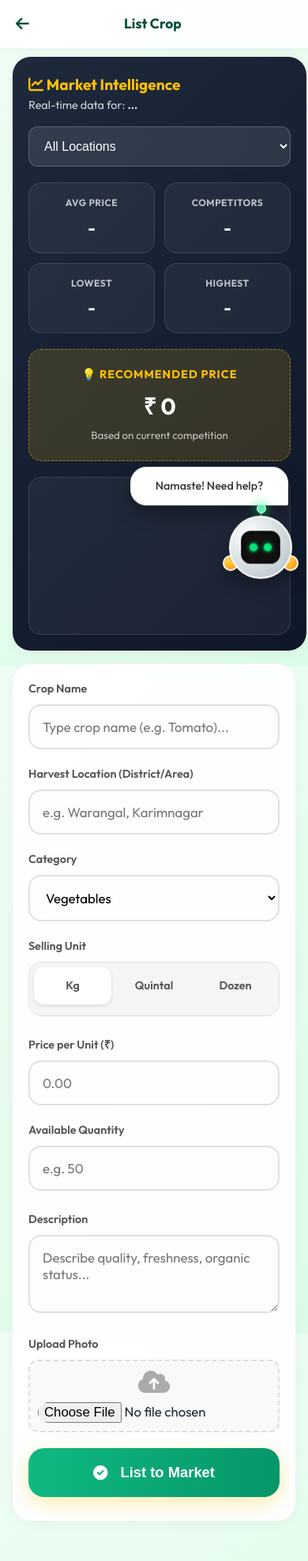
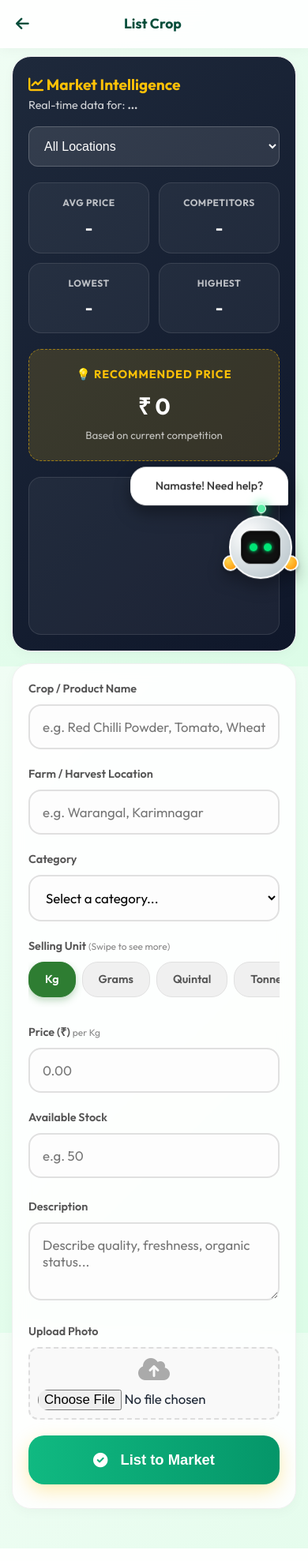
Before and after one commit to valiyashovardhan-prog/agri-setu, a Flask app: page /sell_crop in a window 390 px wide. Shown: the whole page at 79% size. Run offline with Flask 3, Linux system fonts and the light colour scheme; the visitor is signed in with stand-in values (Sample User, id 1); parts of the project's set-up code (start-up, migrations or seed data) failed here and were passed over.

Commit message:
new type of vareity of products can be sold

```diff
--- a/templates/farmer_profile.html
+++ b/templates/farmer_profile.html
@@ -168,8 +168,9 @@
                 <div class="p-details" style="padding: 20px;">
                     <div style="font-size: 0.75rem; text-transform: uppercase; color: #888; margin-bottom: 5px; font-weight: 600;">{{ item.category }}</div>
                     <h3 style="margin: 0 0 10px 0; color: #222;">{{ item.item_name }}</h3>
-                    <div class="p-price" style="color: var(--earth-dark); font-weight: 700; font-size: 1.3rem; margin-bottom: 5px;">₹{{ item.price }} <span style="font-size: 0.8rem; color: #888; font-weight: normal;">/kg</span></div>
-                    <p style="color: #666; font-size: 0.85rem; margin: 0; background: #f9f9f9; padding: 5px 10px; border-radius: 8px; display: inline-block;">Stock: <strong>{{ item.stock }}kg</strong></p>
+                    <!-- DYNAMIC UNIT DISPLAY UPDATED -->
+                    <div class="p-price" style="color: var(--earth-dark); font-weight: 700; font-size: 1.3rem; margin-bottom: 5px;">₹{{ item.price }} <span style="font-size: 0.8rem; color: #888; font-weight: normal;">/{{ item.unit }}</span></div>
+                    <p style="color: #666; font-size: 0.85rem; margin: 0; background: #f9f9f9; padding: 5px 10px; border-radius: 8px; display: inline-block;">Stock: <strong>{{ item.stock }} {{ item.unit }}</strong></p>
                 </div>
             </div>
             {% else %}
--- a/templates/product_detail.html
+++ b/templates/product_detail.html
@@ -225,7 +225,7 @@
                 <!-- DESKTOP ACTION AREA (Hidden on Mobile) -->
                 <div class="desktop-action-area">
                     <div style="font-size: 2rem; font-weight: 700; color: var(--primary-dark); margin-bottom: 20px;">
-                        ₹{{ product.price }} <span style="font-size: 1rem; color: #999; font-weight: 400;">/ kg</span>
+                        ₹{{ product.price }} <span style="font-size: 1rem; color: #999; font-weight: 400;">/ {{ product.unit }}</span>
                     </div>
                 </div>
 
@@ -234,7 +234,7 @@
                 <div style="padding: 20px; background: #f0fdf4; border-radius: 15px; margin-bottom: 30px; border: 1px solid #d1fae5; display: flex; align-items: center; gap: 15px;">
                     <i class="fas fa-box-open" style="color: var(--earth-dark); font-size: 1.5rem;"></i>
                     <div>
-                        <strong style="color: var(--earth-dark);">In Stock:</strong> <span style="color: #555;">{{ product.stock }} kg available for immediate order.</span>
+                        <strong style="color: var(--earth-dark);">In Stock:</strong> <span style="color: #555;">{{ product.stock }} {{ product.unit }} available for immediate order.</span>
                     </div>
                 </div>
 
@@ -277,7 +277,7 @@
     <div class="mobile-bottom-bar">
         <div class="mobile-price-col">
             <span>Total Price</span>
-            <div><strong>₹{{ product.price }}</strong> <small>/ kg</small></div>
+            <div><strong>₹{{ product.price }}</strong> <small>/ {{ product.unit }}</small></div>
         </div>
 
         <button onclick="addToCart({{ product.id }})" class="btn-submit">
--- a/templates/sell_crop.html
+++ b/templates/sell_crop.html
@@ -9,8 +9,12 @@
     <script src="https://cdn.jsdelivr.net/npm/chart.js"></script>
     <style>
         /* ========================================================
-           DESKTOP STYLES (Your Original Layout)
+           DESKTOP STYLES
            ======================================================== */
+        html, body {
+            overflow-x: hidden; /* Prevents layout breaking entirely */
+        }
+
         .sell-grid {
             display: grid;
             grid-template-columns: 1.5fr 1fr;
@@ -28,6 +32,7 @@
         .input-group {
             margin-bottom: 20px;
             position: relative;
+            max-width: 100%;
         }
 
         .input-group label {
@@ -40,25 +45,38 @@
             border: 2px solid #e0e0e0; border-radius: 12px;
             font-size: 1rem; outline: none; transition: border-color 0.3s;
             background: #fff; font-family: inherit;
+            box-sizing: border-box;
         }
 
         .input-group input:focus, .input-group select:focus, .input-group textarea:focus {
             border-color: var(--earth-dark);
         }
 
-        /* Unit Toggle Switch */
+        /* --- NEW: Scrollable Pill UI for Units --- */
         .unit-toggle {
-            display: flex; gap: 5px; background: #f5f5f5;
-            padding: 5px; border-radius: 12px; border: 1px solid #e0e0e0;
+            display: flex; gap: 8px; background: transparent;
+            overflow-x: auto; padding-bottom: 5px;
+            -webkit-overflow-scrolling: touch;
+            scrollbar-width: none; /* Firefox */
+            width: 100%;
+            max-width: 100%;
         }
+        .unit-toggle::-webkit-scrollbar { display: none; } /* Chrome/Safari */
+
         .unit-option {
-            flex: 1; padding: 8px; text-align: center; cursor: pointer;
-            border-radius: 8px; font-size: 0.85rem; font-weight: 600;
-            color: #666; transition: 0.3s;
+            flex: 0 0 auto; /* Prevents shrinking */
+            padding: 10px 20px; text-align: center; cursor: pointer;
+            border-radius: 20px; font-size: 0.9rem; font-weight: 600;
+            color: #555; background: #f0f0f0; border: 1px solid #e0e0e0;
+            transition: 0.2s;
         }
+
+        /* ABSOLUTE FIX: Hardcoded colors to bypass cache and guarantee visibility */
         .unit-option.active {
-            background: white; color: var(--earth-dark);
-            box-shadow: 0 2px 5px rgba(0,0,0,0.1);
+            background-color: #2E7D32 !important;
+            color: #ffffff !important;
+            border-color: #2E7D32 !important;
+            box-shadow: 0 4px 10px rgba(46, 125, 50, 0.3) !important;
         }
         .hidden-radio { display: none; }
 
@@ -84,7 +102,7 @@
         /* File Upload */
         .file-upload-box {
             background: #f9f9f9; border: 2px dashed #ddd; border-radius: 12px;
-            padding: 10px; text-align: center; cursor: pointer;
+            padding: 10px; text-align: center; cursor: pointer; box-sizing: border-box;
         }
 
         /* ========================================================
@@ -100,11 +118,10 @@
         @media (max-width: 768px) {
             .hide-on-mobile { display: none !important; }
 
-            body { background-color: #f4f7f6; } /* Slight grey background for native app feel */
+            body { background-color: #f4f7f6; overflow-x: hidden !important; }
 
-            .container { padding: 10px 15px 50px 15px !important; margin-top: 0 !important; max-width: 100% !important; }
+            .container { padding: 10px 15px 50px 15px !important; margin-top: 0 !important; width: 100% !important; max-width: 100vw !important; overflow-x: hidden !important; box-sizing: border-box; }
 
-            /* 1. Sticky Mobile Header */
             .mobile-top-header {
                 display: flex !important; justify-content: space-between; align-items: center;
                 padding: 15px 20px; background: rgba(255, 255, 255, 0.9);
@@ -112,57 +129,29 @@
                 position: sticky; top: 0; z-index: 4000; box-shadow: 0 2px 15px rgba(0,0,0,0.04);
             }
 
-            /* 2. Layout Stacking & Order Reversal */
-            .sell-grid {
-                display: flex !important;
-                flex-direction: column !important;
-                gap: 15px !important;
-            }
-            .input-row {
-                display: flex !important;
-                flex-direction: column !important;
-                gap: 0 !important;
-            }
+            .sell-grid { display: flex !important; flex-direction: column !important; gap: 15px !important; width: 100%; box-sizing: border-box; }
+            .input-row { display: flex !important; flex-direction: column !important; gap: 0 !important; width: 100%; box-sizing: border-box; }
 
-            /* CRITICAL: Move Analysis Panel to the Top on Mobile */
-            .analysis-panel { order: -1 !important; }
+            /* Move Analysis Panel to the Top on Mobile */
+            .analysis-panel { order: -1 !important; width: 100%; box-sizing: border-box; }
 
-            /* 3. Panel Refinements */
-            .glass-panel {
-                padding: 20px !important;
-                border-radius: 24px !important;
-                margin-bottom: 0 !important;
-                box-shadow: 0 4px 15px rgba(0,0,0,0.03) !important;
-                border: 1px solid #f0f0f0 !important;
-            }
-
+            .glass-panel { padding: 20px !important; border-radius: 24px !important; margin-bottom: 0 !important; box-shadow: 0 4px 15px rgba(0,0,0,0.03) !important; border: 1px solid #f0f0f0 !important; width: 100%; box-sizing: border-box; }
             .section-title { font-size: 1.3rem !important; margin-bottom: 20px !important; }
 
-            /* 4. Touch-Friendly Inputs */
             .input-group input, .input-group select, .input-group textarea {
-                padding: 16px !important;
-                border-radius: 16px !important;
-                font-size: 1.05rem !important;
-                background: #fdfdfd !important;
+                padding: 16px !important; border-radius: 16px !important; font-size: 1.05rem !important; background: #fdfdfd !important;
             }
             .input-group label { font-size: 0.9rem !important; margin-bottom: 8px !important; color: #555 !important; }
-            .unit-toggle { padding: 6px !important; border-radius: 16px !important; }
-            .unit-option { padding: 12px !important; border-radius: 12px !important; font-size: 0.95rem !important; }
 
-            /* 5. Stat Grid Adjustments */
+            /* Ensures the unit toggle bar doesn't cause horizontal scrolling */
+            .unit-toggle { max-width: calc(100vw - 70px) !important; }
+
             .stat-grid { grid-template-columns: 1fr 1fr !important; gap: 12px !important; }
             .stat-card { padding: 15px 10px !important; border-radius: 16px !important; background: rgba(255,255,255,0.05) !important; border-color: rgba(255,255,255,0.1) !important;}
             .stat-card h4 { color: rgba(255,255,255,0.7) !important; }
             .stat-card .val { color: white !important; }
 
-            /* 6. Big Action Button */
-            .btn-submit {
-                padding: 20px !important;
-                font-size: 1.15rem !important;
-                border-radius: 20px !important;
-                margin-top: 10px !important;
-                box-shadow: 0 8px 25px rgba(255, 193, 7, 0.3) !important;
-            }
+            .btn-submit { padding: 20px !important; font-size: 1.15rem !important; border-radius: 20px !important; margin-top: 10px !important; box-shadow: 0 8px 25px rgba(255, 193, 7, 0.3) !important; width: 100%; box-sizing: border-box; }
         }
     </style>
 </head>
@@ -193,64 +182,78 @@
 
             <!-- LEFT: Selling Form -->
             <div class="glass-panel">
-                <h2 class="section-title hide-on-mobile" style="margin-top: 0;"><i class="fas fa-plus-circle"></i> Sell New Crop</h2>
+                <h2 class="section-title hide-on-mobile" style="margin-top: 0;"><i class="fas fa-plus-circle"></i> Sell New Product</h2>
 
                 <form action="{{ url_for('sell_crop') }}" method="POST" enctype="multipart/form-data">
 
                     <!-- 1. Smart Name Input -->
                     <div class="input-group" id="POINT_NAME">
-                        <label>Crop Name</label>
-                        <input type="text" name="item_name" id="itemName" placeholder="Type crop name (e.g. Tomato)..." required autocomplete="off" onkeyup="fetchSuggestions()">
+                        <label>Crop / Product Name</label>
+                        <input type="text" name="item_name" id="itemName" placeholder="e.g. Red Chilli Powder, Tomato, Wheat..." required autocomplete="off" onkeyup="fetchSuggestions()">
                         <div id="suggestionBox" class="suggestions-box"></div>
                     </div>
 
-                    <!-- 2. Location (For filtering) -->
+                    <!-- 2. Location -->
                     <div class="input-group">
-                        <label>Harvest Location (District/Area)</label>
+                        <label>Farm / Harvest Location</label>
                         <input type="text" name="location" placeholder="e.g. Warangal, Karimnagar" required>
                     </div>
 
-                    <!-- 3. Category & Unit (Side by Side on Desktop) -->
-                    <div class="input-row">
+                    <!-- 3. Category -->
                     <div class="input-group">
                         <label>Category</label>
                         <select name="category" required>
-                                <option value="Veg">Vegetables</option>
-                                <option value="Fruit">Fruits</option>
-                                <option value="Grain">Grains</option>
-                                <option value="Waste">Agri-Waste</option>
+                            <option value="" disabled selected>Select a category...</option>
+                            <option value="Veg">🥦 Vegetables (Sabzi)</option>
+                            <option value="Fruit">🍎 Fruits (Phal)</option>
+                            <option value="Grain">🌾 Grains & Pulses (Anaaj/Dal)</option>
+                            <option value="Spice">🌶️ Spices (Masala/Turmeric)</option>
+                            <option value="Packaged">📦 Packaged (Flour/Pickle/Jaggery)</option>
+                            <option value="Waste">🍂 Agri-Waste (Fodder/Stubble)</option>
                         </select>
                     </div>
 
+                    <!-- 4. Selling Unit (Scrollable UI) -->
                     <div class="input-group">
-                            <label>Selling Unit</label>
+                        <label>Selling Unit <small style="color:#888; font-weight:normal;">(Swipe to see more)</small></label>
                         <div class="unit-toggle">
                             <label class="unit-option active" onclick="selectUnit(this)">
                                 Kg <input type="radio" name="unit" value="kg" checked class="hidden-radio">
                             </label>
                             <label class="unit-option" onclick="selectUnit(this)">
+                                Grams <input type="radio" name="unit" value="g" class="hidden-radio">
+                            </label>
+                            <label class="unit-option" onclick="selectUnit(this)">
                                 Quintal <input type="radio" name="unit" value="quintal" class="hidden-radio">
+                            </label>
+                            <label class="unit-option" onclick="selectUnit(this)">
+                                Tonnes <input type="radio" name="unit" value="tonne" class="hidden-radio">
+                            </label>
+                            <label class="unit-option" onclick="selectUnit(this)">
+                                Packet <input type="radio" name="unit" value="packet" class="hidden-radio">
+                            </label>
+                            <label class="unit-option" onclick="selectUnit(this)">
+                                Piece <input type="radio" name="unit" value="piece" class="hidden-radio">
                             </label>
                             <label class="unit-option" onclick="selectUnit(this)">
                                 Dozen <input type="radio" name="unit" value="dozen" class="hidden-radio">
                             </label>
                         </div>
                     </div>
-                    </div>
 
-                    <!-- 4. Price & Stock (Side by Side on Desktop) -->
+                    <!-- 5. Price & Stock (Side by Side) -->
                     <div class="input-row">
                         <div class="input-group">
-                            <label>Price per Unit (₹)</label>
+                            <label>Price (₹) <small style="color:#888; font-weight:normal;" id="price-unit-label">per Kg</small></label>
                             <input type="number" name="price" placeholder="0.00" required>
                         </div>
                         <div class="input-group">
-                            <label>Available Quantity</label>
+                            <label>Available Stock</label>
                             <input type="number" name="stock" placeholder="e.g. 50" required>
                         </div>
                     </div>
 
-                    <!-- 5. Image & Desc -->
+                    <!-- 6. Image & Desc -->
                     <div class="input-group">
                         <label>Description</label>
                         <textarea name="description" rows="3" placeholder="Describe quality, freshness, organic status..."></textarea>
@@ -264,13 +267,13 @@
                         </div>
                     </div>
 
-                    <button type="submit" class="btn-submit" style="width: 100%; margin-top: 10px;">
+                    <button type="submit" class="btn-submit">
                         <i class="fas fa-check-circle" style="margin-right: 8px;"></i> List to Market
                     </button>
                 </form>
             </div>
 
-            <!-- RIGHT: Live Analysis Dashboard (Jumps to top on mobile) -->
+            <!-- RIGHT: Live Analysis Dashboard -->
             <div class="analysis-panel">
                 <div class="glass-panel" style="background: linear-gradient(135deg, #1e293b, #0f172a); color: white; border: none;">
                     <h3 style="color: #FFC107; margin-top: 0; font-size: 1.2rem;"><i class="fas fa-chart-line"></i> Market Intelligence</h3>
@@ -323,14 +326,16 @@
    <script>
        // --- 1. UNIT SELECTION UI ---
        function selectUnit(element) {
-           // Remove active class from all options
            document.querySelectorAll('.unit-option').forEach(el => el.classList.remove('active'));
-           // Add active class to the clicked option
            element.classList.add('active');
-           // Check the hidden radio button inside
-           element.querySelector('input').checked = true;
 
-           // TRIGGER LIVE UPDATE immediately when unit changes
+           const radio = element.querySelector('input');
+           radio.checked = true;
+
+           // Update the price label dynamically (e.g. changes "per Kg" to "per Packet")
+           const unitName = element.innerText.trim();
+           document.getElementById('price-unit-label').innerText = "per " + unitName;
+
            fetchAnalysis();
        }
 
@@ -357,7 +362,7 @@
                        div.onclick = function() {
                            document.getElementById('itemName').value = item;
                            box.style.display = 'none';
-                           fetchAnalysis(); // Trigger analysis immediately after selection
+                           fetchAnalysis();
                        };
                        box.appendChild(div);
                    });
@@ -367,7 +372,6 @@
            });
        }
 
-       // Close suggestions when clicking outside
        document.addEventListener('click', function(e) {
            if(e.target.id !== 'itemName') {
                document.getElementById('suggestionBox').style.display = 'none';
@@ -381,51 +385,40 @@
            let crop = document.getElementById('itemName').value;
            let location = document.getElementById('areaFilter').value;
 
-           // GET SELECTED UNIT dynamically
            let unitElement = document.querySelector('input[name="unit"]:checked');
            let unit = unitElement ? unitElement.value : 'kg';
 
            if(!crop) return;
 
-           // Update the display text
            document.getElementById('analyzing-crop').innerText = crop + " (" + unit + ")";
 
-           // SEND UNIT TO SERVER
            fetch(`/api/market_analysis?item_name=${crop}&location=${location}&unit=${unit}`)
            .then(res => res.json())
            .then(data => {
                if(data.status === 'success') {
-                   // Update Stats
                    document.getElementById('avg-price').innerText = '₹' + data.avg;
                    document.getElementById('comp-count').innerText = data.competitors;
                    document.getElementById('low-price').innerText = '₹' + data.min;
                    document.getElementById('high-price').innerText = '₹' + data.max;
                    document.getElementById('rec-price').innerText = data.recommended;
 
-                   // Update Location Dropdown intelligently
                    let locSelect = document.getElementById('areaFilter');
                    if (locSelect.options.length === 1 && data.locations.length > 0) {
                        data.locations.forEach(loc => {
                            let opt = document.createElement('option');
                            opt.value = loc;
                            opt.innerText = loc;
-                           // Fix for dark mode dropdown contrast
                            opt.style.color = "black";
                            locSelect.appendChild(opt);
                        });
                    }
-
-                   // Update Chart
                    updateChart(data.graph_data);
                } else {
-                   // Reset if no data for THIS unit
                    document.getElementById('avg-price').innerText = '-';
                    document.getElementById('comp-count').innerText = '0';
                    document.getElementById('low-price').innerText = '-';
                    document.getElementById('high-price').innerText = '-';
                    document.getElementById('rec-price').innerText = '0';
-
-                   // Clear chart if no data
                    if (priceChart) priceChart.destroy();
                }
            });
@@ -433,8 +426,6 @@
 
        function updateChart(prices) {
            const ctx = document.getElementById('priceChart').getContext('2d');
-
-           // Generate labels (Seller 1, Seller 2...)
            const labels = prices.map((_, i) => `Seller ${i+1}`);
 
            if (priceChart) priceChart.destroy();
@@ -476,7 +467,6 @@
        }
    </script>
 
-   <!-- Google Translate (Background) -->
    <div id="google_translate_element" style="display:none;"></div>
    <script type="text/javascript">
        function googleTranslateElementInit() {
```
Also changed, not shown: templates/consumer_dashboard.html (+25 -12 lines). Lines whose indentation alone changed are shown as unchanged.
